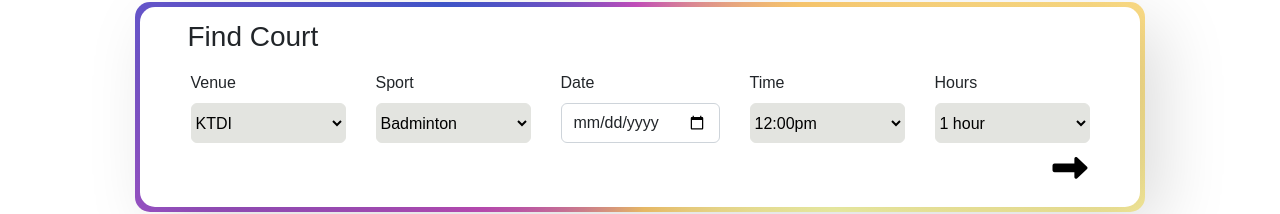
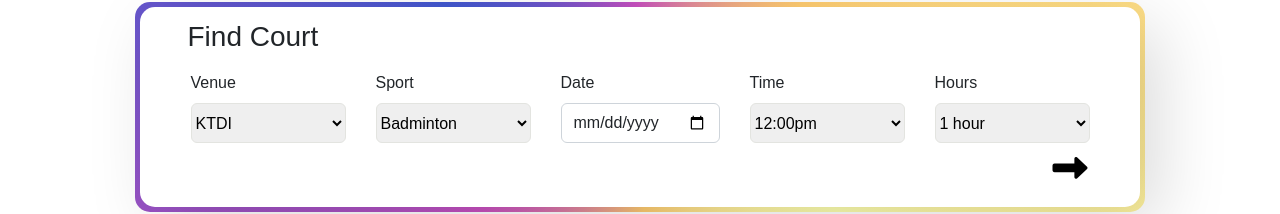
Before and after one commit to zeminlai/store, a React (Create React App) app: page /#/booking in a window 1280 px wide. Shown: the part 248-462 px from the top of the page. Built offline with nearby package versions, Linux system fonts and the light colour scheme; no server answers; a web font is replaced by a local one.

Commit message:
style join form and touch up CSS

```diff
--- a/public/filter.css
+++ b/public/filter.css
@@ -248,7 +248,6 @@ header .logo:hover
 
     .select
     {
-      background-color:#e3e4e0;
       border:solid;
       border-width:1px;
       border-color:#e3e4e0;
```
